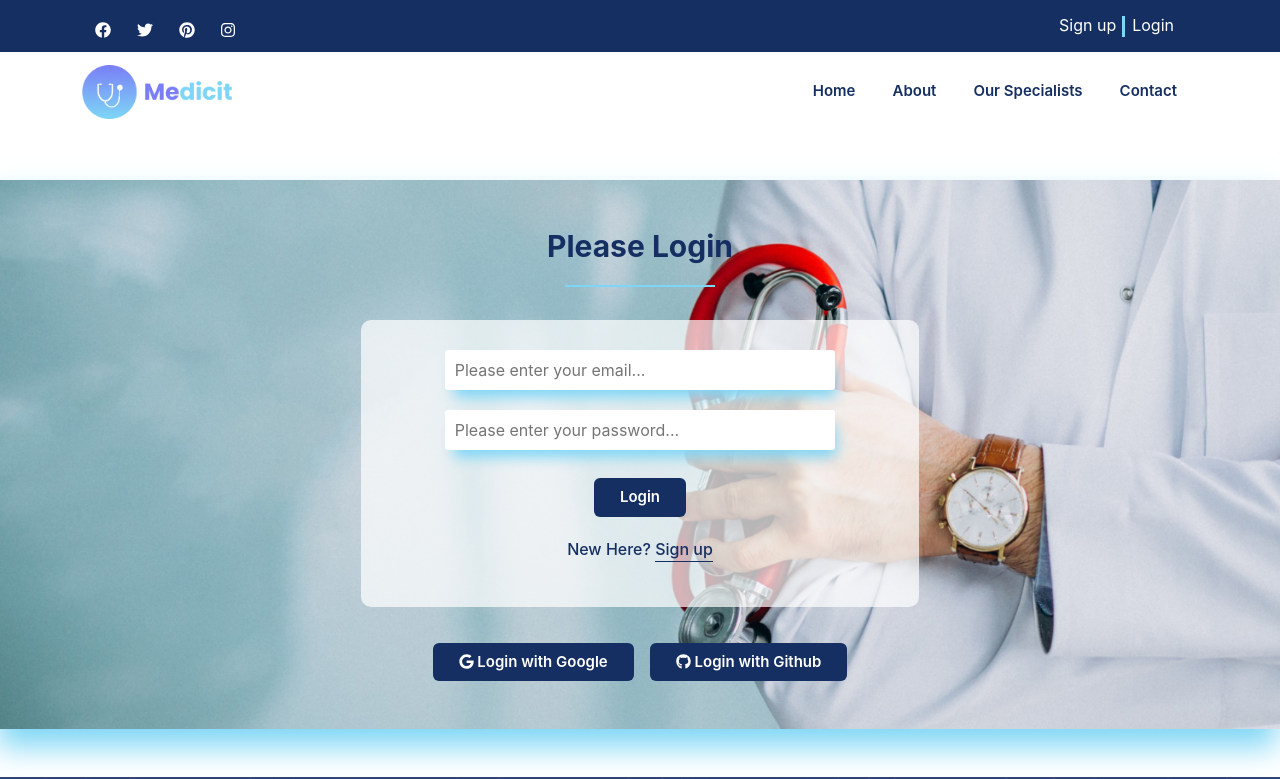
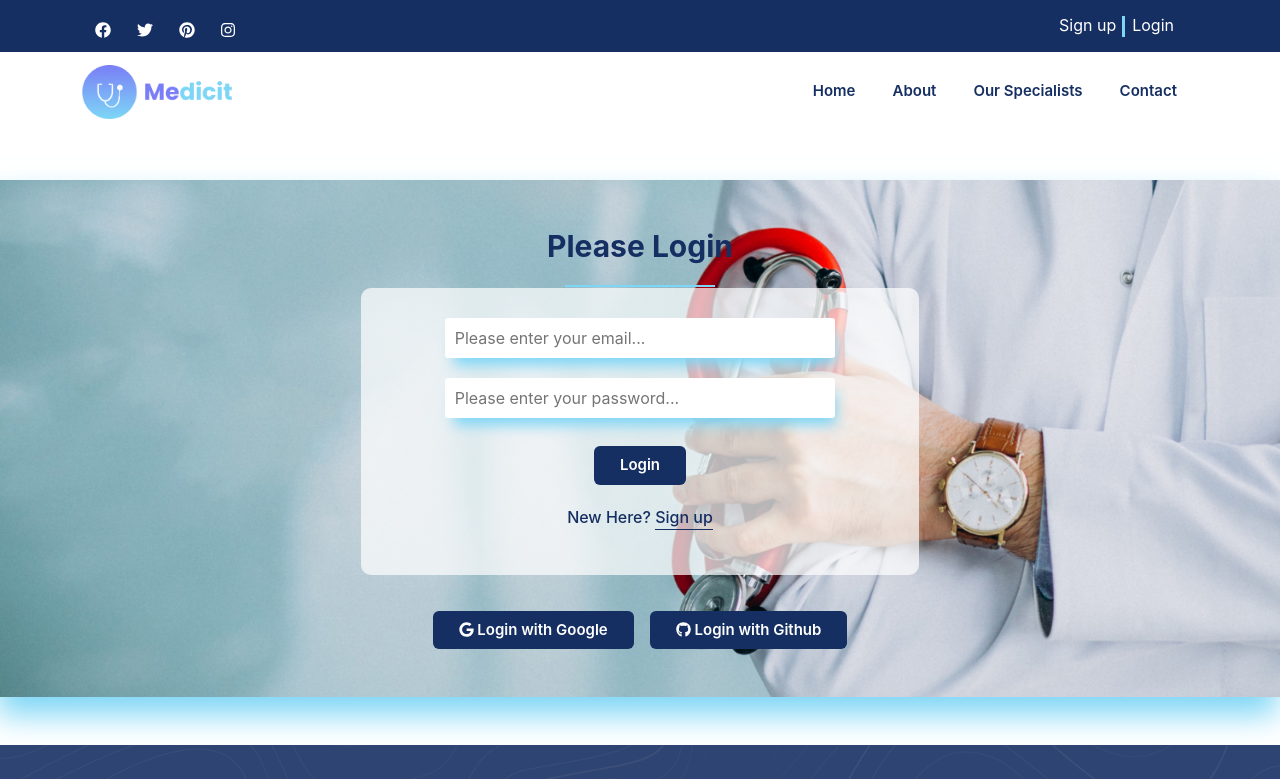
Before and after one commit to itzrizvi/medicit-healthcare-website, a React (Create React App) app: page /login in a window 1280 px wide. Shown: the top 779 px of the page. Built offline with nearby package versions, Linux system fonts and the light colour scheme; no server answers.

Commit message:
Margin fix

```diff
--- a/src/Pages/Home/SurpriseBody/SurpriseBody.js
+++ b/src/Pages/Home/SurpriseBody/SurpriseBody.js
@@ -7,6 +7,7 @@ import { Col, Container, Row } from 'react-bootstrap';
 const SurpriseBody = () => {
     return (
         <>
+            {/* Surprise Body Section Area */}
             <div className="surprise-body-section">
                 <Container>
                     <Row>
--- a/src/Pages/Login/Login.js
+++ b/src/Pages/Login/Login.js
@@ -79,7 +79,7 @@ const Login = () => {
                     <Row>
                         <Col>
                             {/* Login Form Area */}
-                            <form onSubmit={handleEmailPassSignIn} className='loginForm mt-5 mb-3'>
+                            <form onSubmit={handleEmailPassSignIn} className='loginForm mt-3 mb-3'>
                                 {error && <p className="text-danger"> Email or Password Didn't Matched Try Again<br />{error}</p>}
                                 <input type="email" onBlur={handleEmail} name="email" id="email" placeholder='Please enter your email...' />
                                 <input type="password" onBlur={handlePassword} name="pass" id="pass" placeholder='Please enter your password...' />
```
